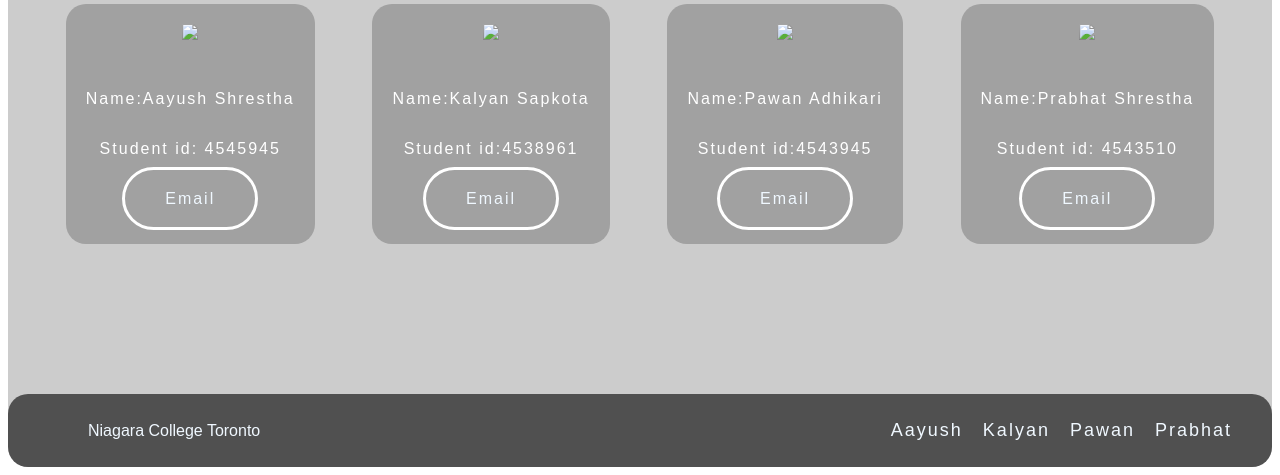
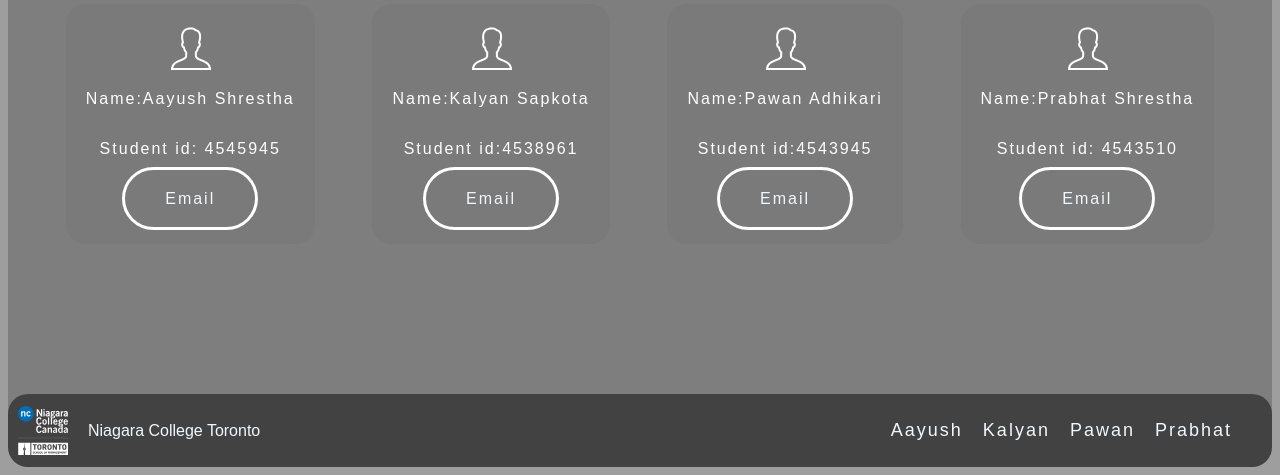
Before and after one commit to aayush074/webProject, a plain HTML site: page contact.html in a window 1280 px wide. Shown: the part 496-971 px from the top of the page. Drawn offline with Linux system fonts and the light colour scheme; the site is published under a folder, as on GitHub Pages, so addresses that start at the root find nothing; a web font is replaced by a local one.

Commit message:
changes in photos

```diff
--- a/contact.html
+++ b/contact.html
@@ -33,7 +33,7 @@
       <section>
         <div class="detail">
           <div class="info">
-            <img src="/images/icons8-contact-50.png" />
+            <img src="./images/icons8-contact-50.png" />
 
             <p>Name:Aayush Shrestha</p>
             <p>Student id: 4545945</p>
@@ -44,7 +44,7 @@
             </p>
           </div>
           <div class="info">
-            <img src="/images/icons8-contact-50.png" />
+            <img src="./images/icons8-contact-50.png" />
 
             <p>Name:Kalyan Sapkota</p>
             <p>Student id:4538961</p>
@@ -53,7 +53,7 @@
             </p>
           </div>
           <div class="info">
-            <img src="/images/icons8-contact-50.png" />
+            <img src="./images/icons8-contact-50.png" />
 
             <p>Name:Pawan Adhikari</p>
             <p>Student id:4543945</p>
@@ -62,7 +62,7 @@
             </p>
           </div>
           <div class="info">
-            <img src="/images/icons8-contact-50.png" />
+            <img src="./images/icons8-contact-50.png" />
 
             <p>Name:Prabhat Shrestha</p>
             <p>Student id: 4543510</p>
--- a/styles/stylesContact.css
+++ b/styles/stylesContact.css
@@ -1,5 +1,5 @@
 body {
-  background-image: url(/images/body-bg.jpg);
+  background-image: url(../images/body-bg.jpg);
   background-size: cover;
   transition: 0.5s;
   position: relative;
@@ -119,7 +119,7 @@ footer {
   background-color: rgba(53, 53, 53, 0.821);
   padding: 10px;
   border-radius: 20px;
-  background-image: url(/images/nc-logo-1-wh-svg.svg);
+  background-image: url(../images/nc-logo-1-wh-svg.svg);
   background-repeat: no-repeat;
   background-position: 10px;
   background-size: 50px;
--- a/styles/stylesExplore.css
+++ b/styles/stylesExplore.css
@@ -161,7 +161,7 @@ footer {
   padding: 10px;
   margin-top: -1000px;
   border-radius: 20px;
-  background-image: url(/images/nc-logo-1-wh-svg.svg);
+  background-image: url(../images/nc-logo-1-wh-svg.svg);
   background-repeat: no-repeat;
   background-position: 10px;
   background-size: 50px;
--- a/styles/stylesGallery.css
+++ b/styles/stylesGallery.css
@@ -74,7 +74,7 @@ footer {
   padding: 10px;
   /* position: sticky; */
   border-radius: 20px;
-  background-image: url(/images/nc-logo-1-wh-svg.svg);
+  background-image: url(../images/nc-logo-1-wh-svg.svg);
   background-repeat: no-repeat;
   background-position: 10px;
   background-size: 50px;
--- a/styles/stylesMain.css
+++ b/styles/stylesMain.css
@@ -1,5 +1,5 @@
 body {
-  background-image: url(/images/body-bg.jpg);
+  background-image: url(../images/body-bg.jpg);
   background-size: cover;
   transition: 0.5s;
   position: relative;
@@ -126,7 +126,7 @@ footer {
   padding: 10px;
 
   border-radius: 20px;
-  background-image: url(/images/nc-logo-1-wh-svg.svg);
+  background-image: url(../images/nc-logo-1-wh-svg.svg);
   background-repeat: no-repeat;
   background-position: 10px;
   background-size: 50px;
```
Also changed, not shown: explore.html (+3 -3 lines), gallery.html (+4 -4 lines).
